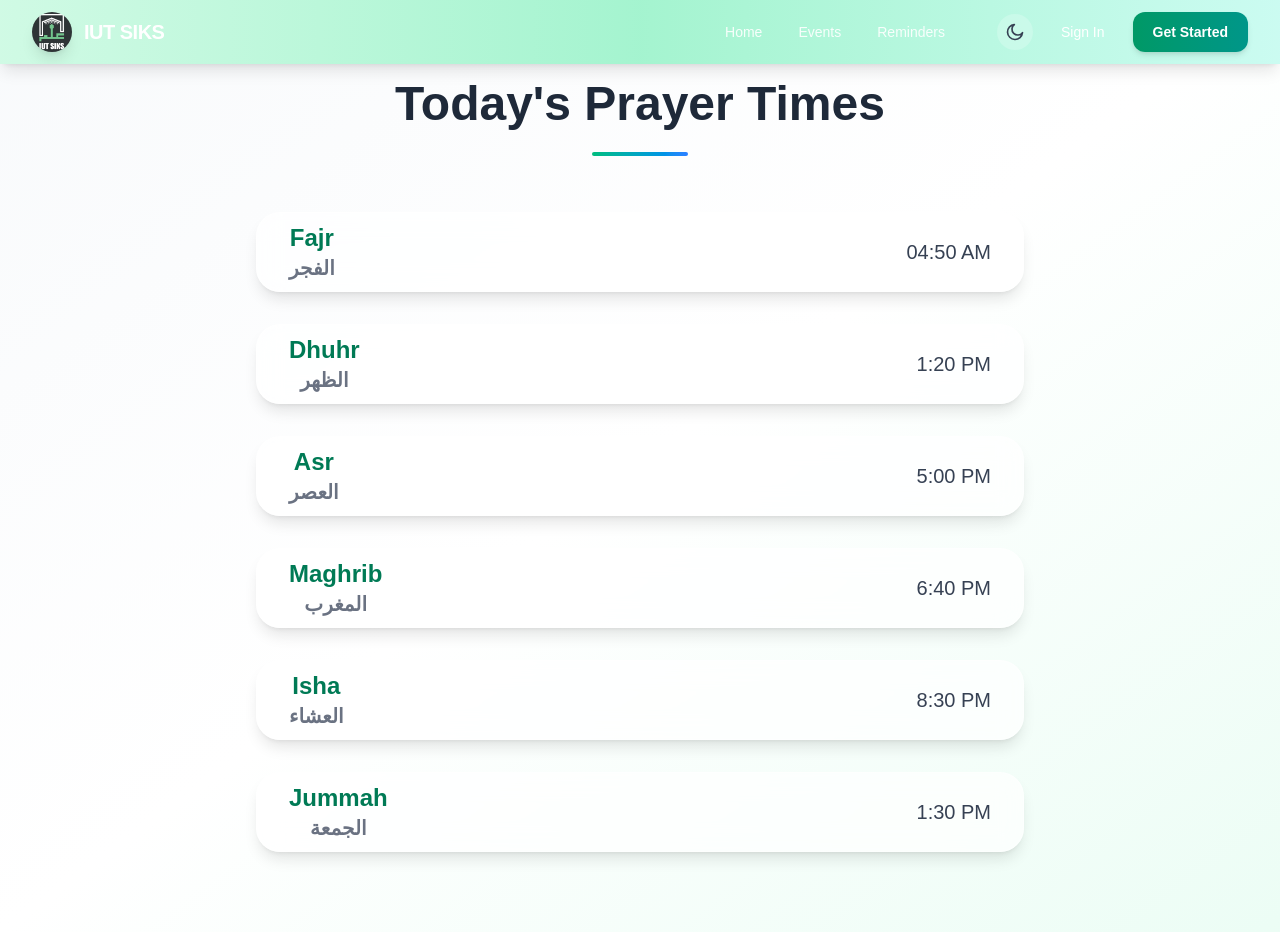
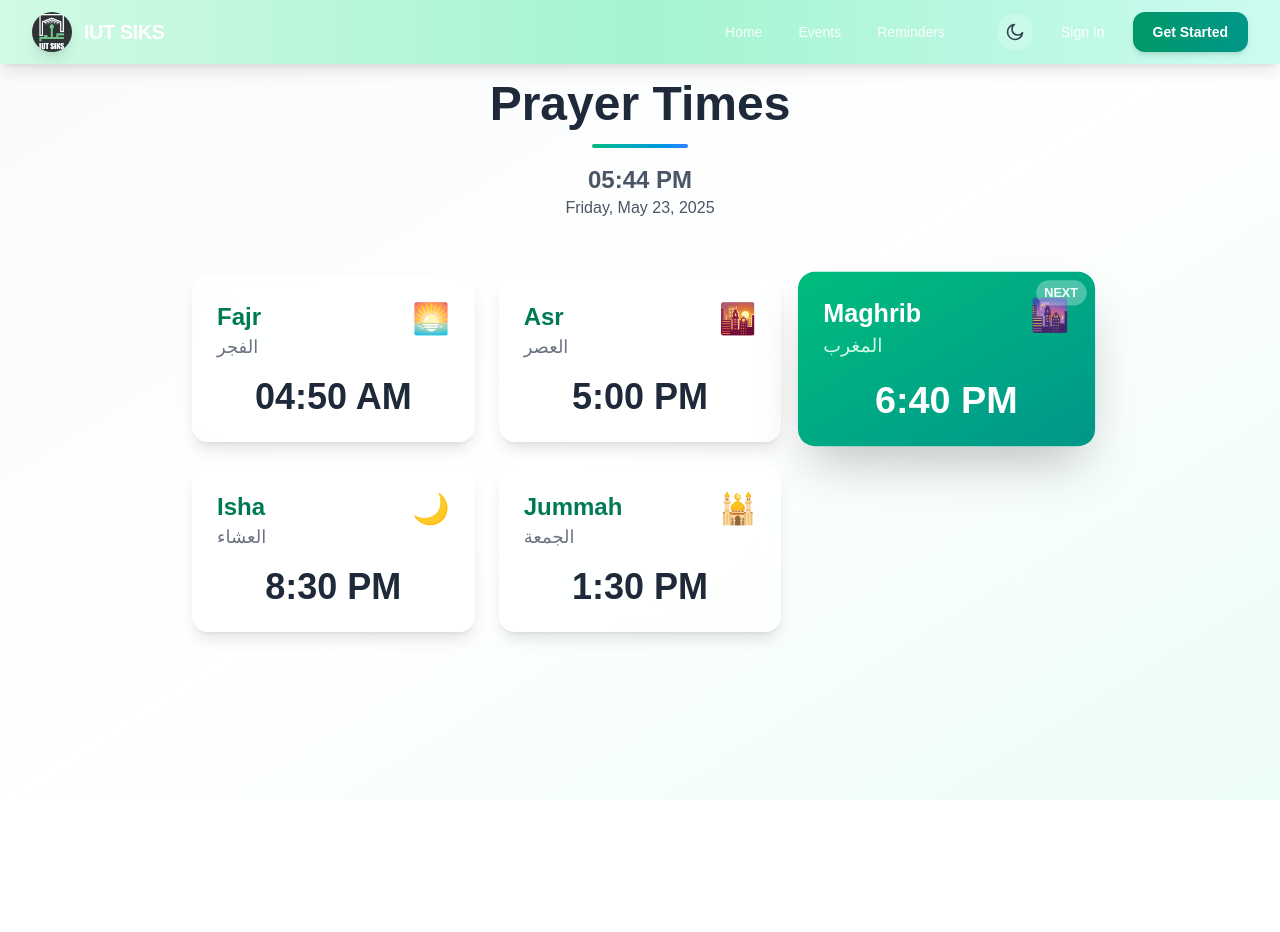
Before and after one commit to irfanAbir1231/iut-siks-user, a Next.js app: page /prayer-times in a window 1280 px wide. After the commit the page ends 800 px from the top, so only its background shows below. Built offline with nearby package versions, Linux system fonts and the light colour scheme.

Commit message:
updated ..

```diff
--- a/app/prayer-times/page.tsx
+++ b/app/prayer-times/page.tsx
@@ -13,6 +13,51 @@ interface PrayerTimes {
   jummah: string;
 }
 
+const prayerIcons: { [key: string]: string } = {
+  fajr: "🌅",
+  dhuhr: "☀️",
+  asr: "🌇",
+  maghrib: "🌆",
+  isha: "🌙",
+  jummah: "🕌",
+};
+
+const prayerArabicNames: { [key: string]: string } = {
+  fajr: "الفجر",
+  dhuhr: "الظهر",
+  asr: "العصر",
+  maghrib: "المغرب",
+  isha: "العشاء",
+  jummah: "الجمعة",
+};
+
+// Helper function to parse time like "04:50 AM" into a Date object for today
+const parsePrayerTime = (timeStr: string): Date => {
+  const now = new Date();
+  const [time, modifier] = timeStr.split(" ");
+  const timeParts = time.split(":").map(Number);
+  let hours = timeParts[0];
+  const minutes = timeParts[1];
+
+  if (modifier === "PM" && hours < 12) {
+    hours += 12;
+  }
+  if (modifier === "AM" && hours === 12) {
+    // Midnight case
+    hours = 0;
+  }
+
+  return new Date(
+    now.getFullYear(),
+    now.getMonth(),
+    now.getDate(),
+    hours,
+    minutes,
+    0,
+    0,
+  );
+};
+
 export default function PrayerTimesPage() {
   const [prayerTimes] = useState<PrayerTimes>({
     fajr: "04:50 AM",
@@ -22,14 +67,61 @@ export default function PrayerTimesPage() {
     isha: "8:30 PM",
     jummah: "1:30 PM",
   });
-
+  const [currentTime, setCurrentTime] = useState("");
+  const [currentDate, setCurrentDate] = useState("");
+  const [nextPrayer, setNextPrayer] = useState<string | null>(null);
   const [loading, setLoading] = useState(true);
 
   useEffect(() => {
-    setLoading(true);
-    const timer = setTimeout(() => setLoading(false), 1000);
-    return () => clearTimeout(timer);
-  }, []);
+    const timer = setTimeout(() => setLoading(false), 1200);
+
+    const interval = setInterval(() => {
+      const now = new Date();
+      setCurrentTime(
+        now.toLocaleTimeString([], { hour: "2-digit", minute: "2-digit" }),
+      );
+      setCurrentDate(
+        now.toLocaleDateString([], {
+          weekday: "long",
+          year: "numeric",
+          month: "long",
+          day: "numeric",
+        }),
+      );
+
+      // Determine next prayer
+      const isFriday = now.getDay() === 5;
+      const todayPrayers = isFriday
+        ? { ...prayerTimes, dhuhr: prayerTimes.jummah, jummah: undefined }
+        : { ...prayerTimes, jummah: undefined };
+
+      const sortedPrayers = Object.entries(todayPrayers)
+        .filter(([, time]) => !!time)
+        .map(([name, time]) => ({ name, date: parsePrayerTime(time!) }))
+        .sort((a, b) => a.date.getTime() - b.date.getTime());
+
+      let next = sortedPrayers.find((p) => p.date > now);
+
+      if (!next) {
+        next = sortedPrayers[0]; // If all prayers for today passed, next is Fajr tomorrow
+      }
+      setNextPrayer(next?.name ?? null);
+    }, 1000);
+
+    return () => {
+      clearTimeout(timer);
+      clearInterval(interval);
+    };
+  }, [prayerTimes]);
+
+  const isFriday = new Date().getDay() === 5;
+  const prayerSchedule = isFriday
+    ? // eslint-disable-next-line @typescript-eslint/no-unused-vars
+      (({ dhuhr, ...rest }) => ({ ...rest, jummah: prayerTimes.jummah }))(
+        prayerTimes,
+      )
+    : // eslint-disable-next-line @typescript-eslint/no-unused-vars
+      (({ jummah, ...rest }) => rest)(prayerTimes);
 
   return (
     <AnimatePresence mode="wait">
@@ -41,36 +133,66 @@ export default function PrayerTimesPage() {
         exit={{ opacity: 0, y: -20 }}
         transition={{ duration: 0.4, ease: "easeInOut" }}
       >
-        <h1 className="text-4xl sm:text-5xl font-bold text-center text-gray-800 dark:text-gray-100 mb-6 font-poppins">
-          Today&apos;s Prayer Times
+        <div className="text-center max-w-3xl mx-auto">
+          <h1 className="text-4xl sm:text-5xl font-bold text-gray-800 dark:text-gray-100 mb-4 font-poppins">
+            Prayer Times
           </h1>
-        <div className="w-24 h-1 bg-gradient-to-r from-emerald-500 to-blue-500 mx-auto rounded-full mb-14" />
-        <div className="flex flex-col gap-8 w-full max-w-3xl mx-auto">
+          <div className="w-24 h-1 bg-gradient-to-r from-emerald-500 to-blue-500 mx-auto rounded-full mb-4" />
+          {loading ? (
+            <Skeleton className="h-16 w-1/2 mx-auto mt-2" />
+          ) : (
+            <div className="text-gray-600 dark:text-gray-300">
+              <p className="text-2xl font-semibold">{currentTime}</p>
+              <p className="text-md">{currentDate}</p>
+            </div>
+          )}
+        </div>
+
+        <div className="grid grid-cols-1 sm:grid-cols-2 lg:grid-cols-3 gap-6 w-full max-w-4xl mx-auto mt-14">
           {loading
-            ? Array.from({ length: 6 }).map((_, idx) => (
-                <Skeleton key={idx} className="h-20 w-full mb-2" />
+            ? Array.from({ length: 5 }).map((_, idx) => (
+                <Skeleton key={idx} className="h-32 w-full" />
               ))
-            : Object.entries(prayerTimes).map(([key, time]) => (
-                <div
+            : Object.entries(prayerSchedule).map(([key, time]) => {
+                const isNext = nextPrayer === key;
+                return time ? (
+                  <motion.div
                     key={key}
-                  className="relative bg-white/70 dark:bg-gray-900/70 border border-white/40 dark:border-gray-800/40 shadow-lg backdrop-blur-md rounded-3xl p-4 flex justify-between items-center text-center transition-all duration-700 hover:scale-105 hover:shadow-2xl w-full h-20"
+                    className={`relative overflow-hidden rounded-2xl p-6 flex flex-col justify-between items-center text-center transition-all duration-300 transform-gpu ${
+                      isNext
+                        ? "bg-gradient-to-br from-emerald-500 to-teal-600 text-white shadow-2xl scale-105"
+                        : "bg-white/70 dark:bg-gray-800/60 border border-white/40 dark:border-gray-700/50 shadow-lg backdrop-blur-md"
+                    }`}
+                    whileHover={{ scale: isNext ? 1.05 : 1.03 }}
                   >
-                  <h2 className="text-2xl font-bold text-emerald-700 dark:text-emerald-400 ml-4">
-                    {key.charAt(0).toUpperCase() + key.slice(1)}
-                    <span className="text-xl text-gray-500 dark:text-gray-400 font-arabic block">
-                      {key === "fajr" && "الفجر"}
-                      {key === "dhuhr" && "الظهر"}
-                      {key === "asr" && "العصر"}
-                      {key === "maghrib" && "المغرب"}
-                      {key === "isha" && "العشاء"}
-                      {key === "jummah" && "الجمعة"}
-                    </span>
+                    <div className="flex justify-between w-full items-start">
+                      <div className="text-left">
+                        <h2
+                          className={`text-2xl font-bold capitalize ${isNext ? "text-white" : "text-emerald-700 dark:text-emerald-400"}`}
+                        >
+                          {key}
                         </h2>
-                  <p className="text-xl text-gray-700 dark:text-gray-200 mr-4">
+                        <p
+                          className={`text-lg ${isNext ? "text-emerald-100" : "text-gray-500 dark:text-gray-400"}`}
+                        >
+                          {prayerArabicNames[key]}
+                        </p>
+                      </div>
+                      <span className="text-3xl">{prayerIcons[key]}</span>
+                    </div>
+                    <p
+                      className={`text-4xl font-mono font-bold mt-4 ${isNext ? "text-white" : "text-gray-800 dark:text-gray-100"}`}
+                    >
                       {time}
                     </p>
+                    {isNext && (
+                      <div className="absolute top-2 right-2 text-xs uppercase font-bold bg-white/30 text-white px-2 py-1 rounded-full">
+                        Next
                       </div>
-              ))}
+                    )}
+                  </motion.div>
+                ) : null;
+              })}
         </div>
       </motion.div>
     </AnimatePresence>
```
Lines whose indentation alone changed are shown as unchanged.
